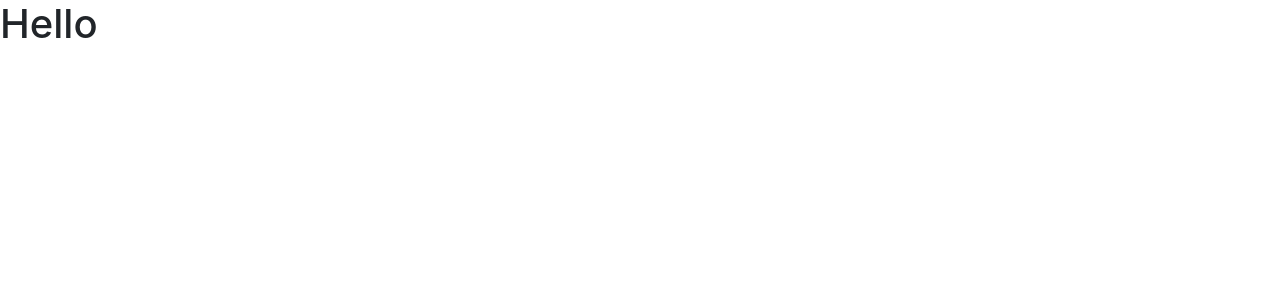
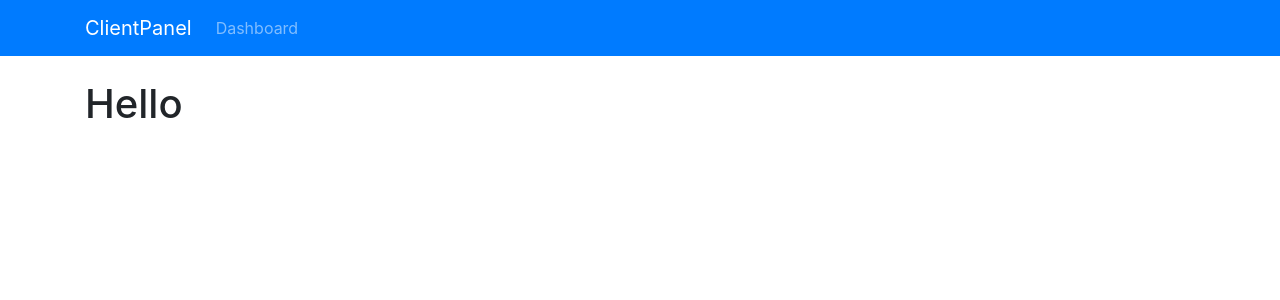
Before and after one commit to Galiant/client-panel, a React (Create React App) app: page / in a window 1280 px wide. Shown: the top 300 px of the page. Built offline with nearby package versions, Linux system fonts and the light colour scheme.

Commit message:
Folder structure setup and added  AppNavbar component

```diff
--- a/src/App.js
+++ b/src/App.js
@@ -1,11 +1,18 @@
 import React from 'react';
+import { BrowserRouter as Router, Route, Switch } from 'react-router-dom';
+import AppNavbar from './components/layout/AppNavbar';
 import './App.css';
 
 function App() {
   return (
-    <div className="App">
-      <h1>Hello</h1>
-    </div>
+    <Router>
+      <div className="App">
+        <AppNavbar />
+        <div className="container">
+          <h1>Hello</h1>
+        </div>
+      </div>
+    </Router>
   );
 }
 
--- /dev/null
+++ b/src/components/layout/AppNavbar.js
@@ -0,0 +1,35 @@
+import React, { Component } from 'react';
+import { Link } from 'react-router-dom';
+
+class AppNavbar extends Component {
+  render() {
+    return (
+      <nav className="navbar navbar-expand-md navbar-dark bg-primary mb-4">
+        <div className="container">
+          <Link to="/" className="navbar-brand">
+            ClientPanel
+          </Link>
+          <button
+            className="navbar-toggler"
+            type="button"
+            data-toggle="collapse"
+            data-target="#navbarMain"
+          >
+            <span className="navbar-toggler-icon" />
+          </button>
+          <div className="collapse navbar-collapse" id="navbarMain">
+            <ul className="navbar-nav mr-auto">
+              <li className="nav-item">
+                <Link to="/" className="nav-link">
+                  Dashboard
+                </Link>
+              </li>
+            </ul>
+          </div>
+        </div>
+      </nav>
+    );
+  }
+}
+
+export default AppNavbar;
```
Also changed, not shown: src/components/clients/Clients.js (added), src/components/layout/Dashboard.js (added), src/components/layout/Sidebar.js (added).
